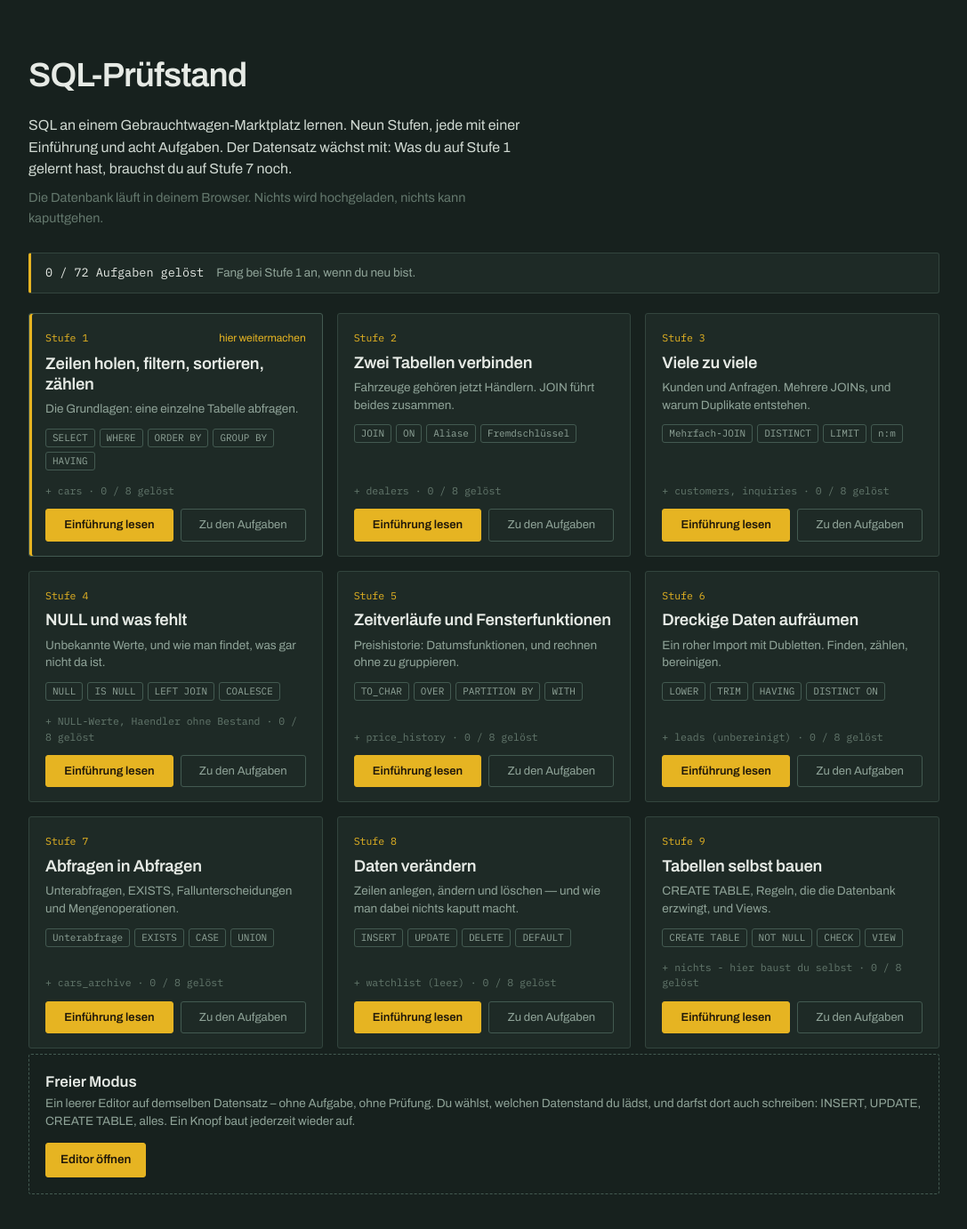
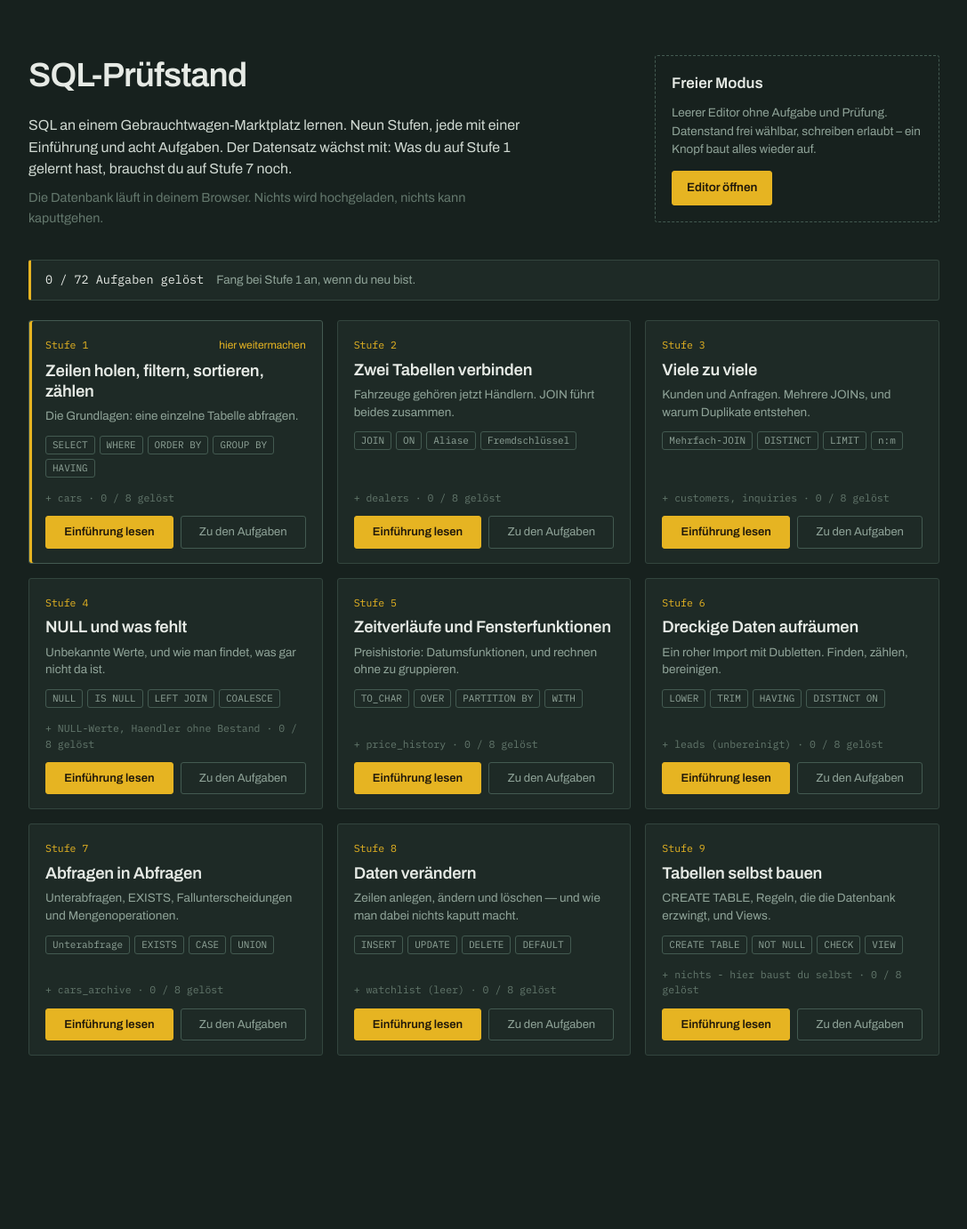
Before and after one commit to kekederschnelle-art/learn-sql, a Next.js app: page / in a window 1280 px wide. Shown: the top 1382 px of the page at 89% size, without its empty margins (96-1183 px from the left). After the commit the page ends 1259 px from the top, so only its background shows below. Built offline with nearby package versions, Linux system fonts and the light colour scheme.

Commit message:
Add files via upload

```diff
--- a/components/Home.tsx
+++ b/components/Home.tsx
@@ -41,6 +41,7 @@ export default function Home() {
 
   return (
     <div className="start">
+      <div className="start-oben">
       <header className="start-kopf">
         <h1>SQL-Prüfstand</h1>
         <p className="lead">
@@ -53,6 +54,18 @@ export default function Home() {
           kann kaputtgehen.
         </p>
       </header>
+
+      <aside className="frei-karte">
+        <h2>Freier Modus</h2>
+        <p>
+          Leerer Editor ohne Aufgabe und Prüfung. Datenstand frei wählbar, schreiben
+          erlaubt – ein Knopf baut alles wieder auf.
+        </p>
+        <Link href="/frei" className="knopf knopf-primaer">
+          Editor öffnen
+        </Link>
+      </aside>
+      </div>
 
       {geladen && (
         <div className="start-stand">
@@ -125,20 +138,6 @@ export default function Home() {
         })}
       </ol>
 
-      <section className="frei-karte">
-        <div>
-          <h2>Freier Modus</h2>
-          <p>
-            Ein leerer Editor auf demselben Datensatz – ohne Aufgabe, ohne Prüfung.
-            Du wählst, welchen Datenstand du lädst, und darfst dort auch schreiben:
-            INSERT, UPDATE, CREATE TABLE, alles. Ein Knopf baut jederzeit wieder auf.
-          </p>
-        </div>
-        <Link href="/frei" className="knopf knopf-primaer">
-          Editor öffnen
-        </Link>
-      </section>
-
       {geladen && gesamtGeloest > 0 && (
         <footer className="start-fuss">
           <button
```
